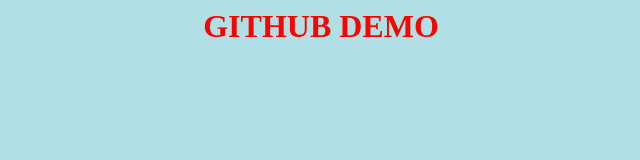
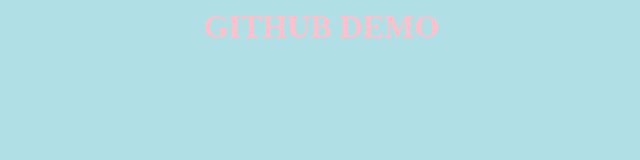
Before and after one commit to paulmouni/git-first, a plain HTML site: page index.html in a window 1280 px wide. Shown: the whole page, without its empty margins (319-959 px from the left). Drawn offline with Linux system fonts and the light colour scheme.

Commit message:
changed red to pink

```diff
--- a/index.html
+++ b/index.html
@@ -2,7 +2,7 @@
 
 <body style="background-color: powderblue;">
 
-    <h1 style="color:red;text-align: center;">
+    <h1 style="color:pink;text-align: center;">
 
         GITHUB DEMO
     </h1>
```
